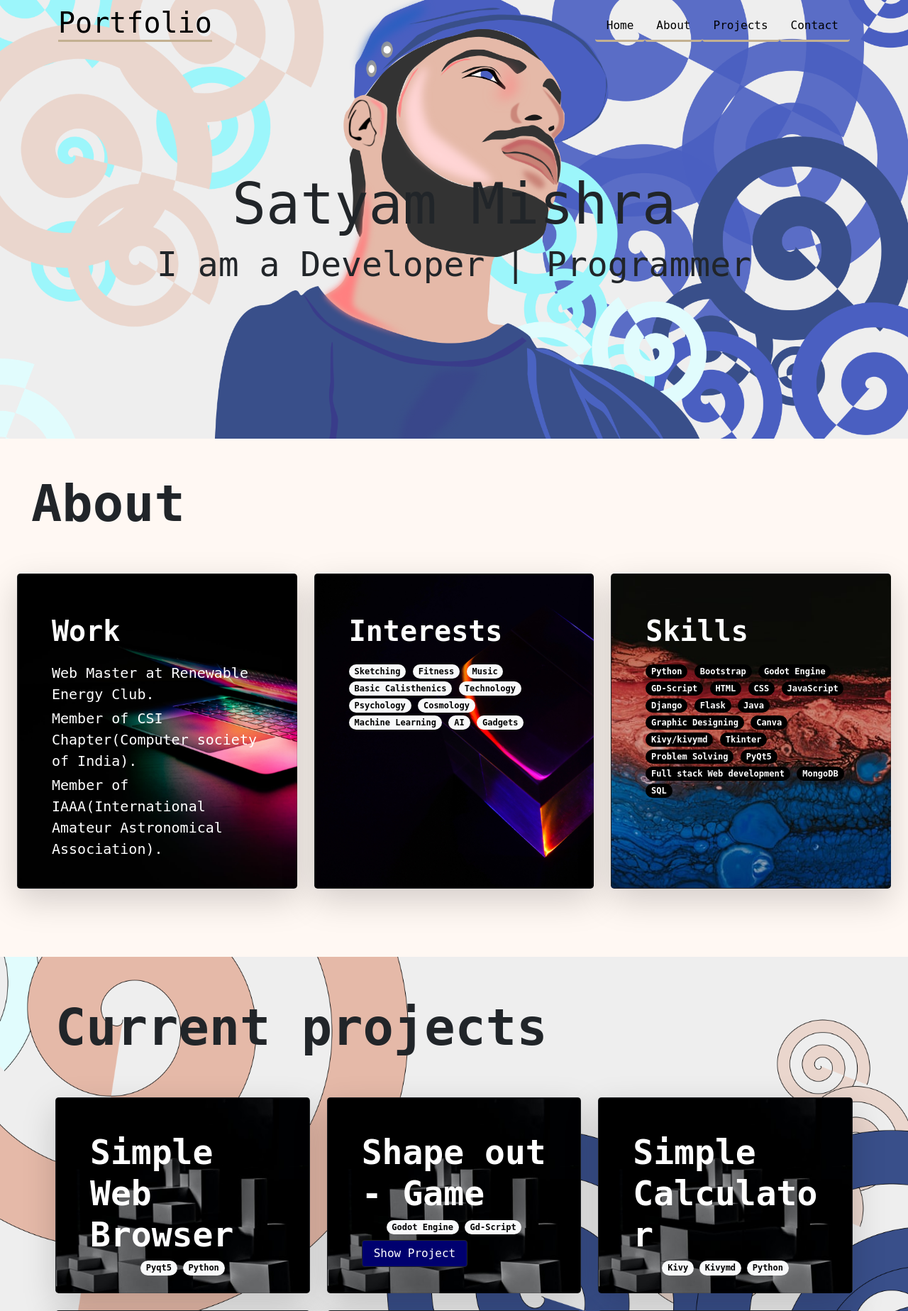
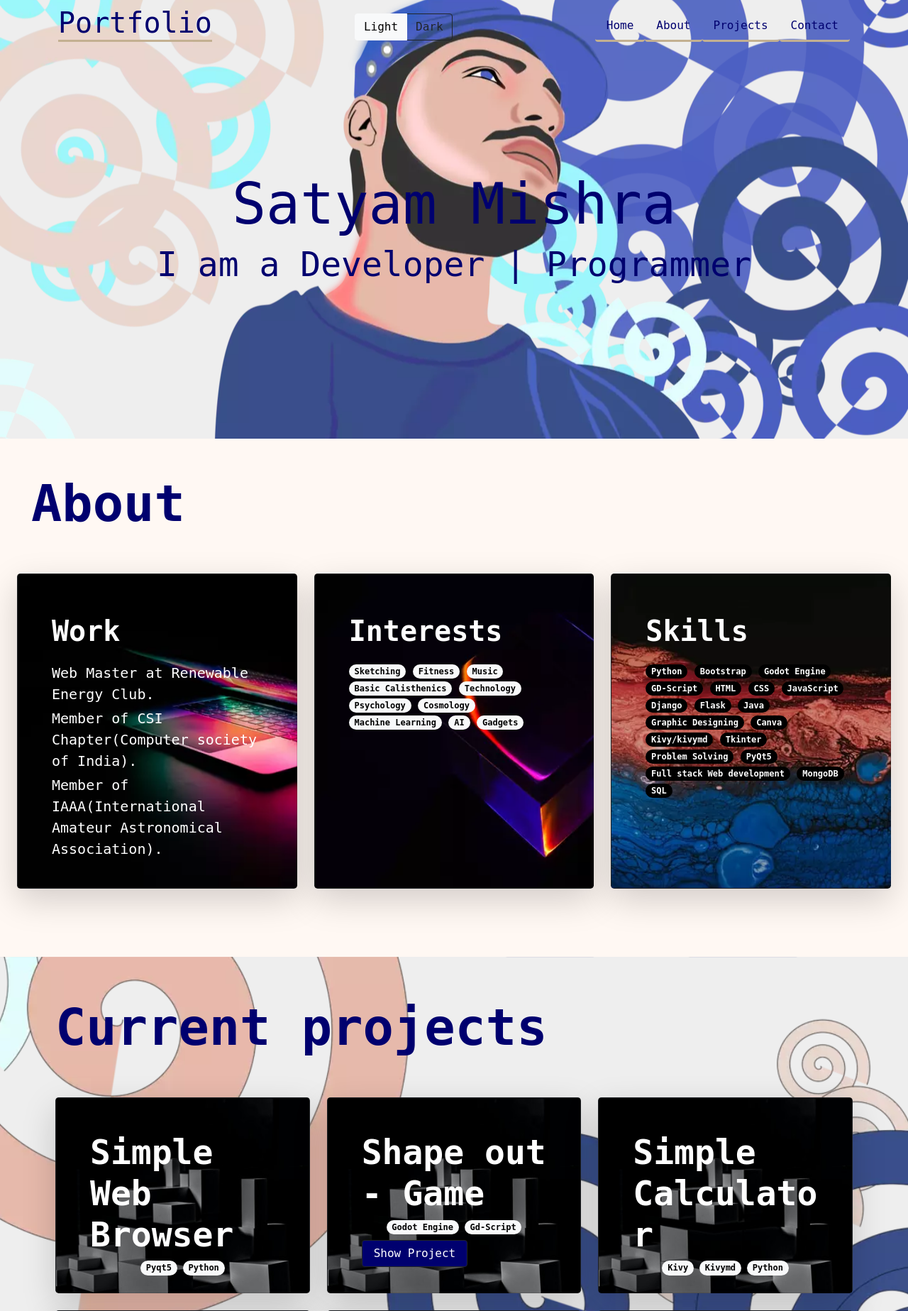
Before and after one commit to bedead/my-portfolio-flask, a Flask app: page / in a window 1280 px wide. Shown: the top 1847 px of the page at 71% size. Run offline with Flask 2, Linux system fonts and the light colour scheme; some libraries are stand-ins or nearby versions.

Commit message:
added dark mode

```diff
--- a/templates/home.html
+++ b/templates/home.html
@@ -29,6 +29,10 @@
 
     .hover-nav-color:hover {
         background-color: #E9DAC1;
+    }
+
+    .hover-nav-color-dark:hover {
+        background-color: #00006fff;
     }
 
     .nav-item a.nav-active {
@@ -64,26 +68,30 @@
     <nav id="fixed-nav" class="navbar navbar-expand-lg fixed-top" aria-label="Horizontal navbar">
         <div class="container-lg">
 
-            <h1 class="nav-active font-italic" style="color:black">Portfolio</h1>
-            <div class="text-center nav nav-pills rounded-3 justify-content-center float-md-end float-sm-none">
+            <h1 class="nav-active font-italic" style="color: #00006fff">Portfolio</h1>
+            <div class="btn-group d-flex">
+                <a id="light-btn" class="btn btn-outline-light active" onclick="change_mode()">Light</a>
+                <a id="dark-btn" class="btn btn-outline-dark" onclick="change_mode()">Dark</a>
+            </div>
+            <ul class="text-center nav nav-pills rounded-3 justify-content-center float-md-end float-sm-none">
                 <li class="nav-item">
-                    <a style="color: black;" class="nav-active nav-link hover-nav-color" href="#heroimage">Home</a>
+                    <a style="color: #00006fff;" class="nav-text nav-active nav-link hover-nav-color" href="#heroimage">Home</a>
                 </li>
                 <li class="nav-item">
-                    <a style="color: black;" class="nav-active nav-link hover-nav-color" href="#About">About</a>
+                    <a style="color: #00006fff;" class="nav-text nav-active nav-link hover-nav-color" href="#About">About</a>
                 </li>
                 <li class="nav-item">
-                    <a style="color: black;" class="nav-active nav-link hover-nav-color" href="#projects">Projects</a>
+                    <a style="color: #00006fff;" class="nav-text nav-active nav-link hover-nav-color" href="#projects">Projects</a>
                 </li>
                 <li class="nav-item">
-                    <a style="color: black;" class="nav-active nav-link hover-nav-color" href="#footer">Contact</a>
+                    <a style="color: #00006fff;" class="nav-text nav-active nav-link hover-nav-color" href="#footer">Contact</a>
                 </li>
-            </div>
+            </ul>
         </div>
     </nav>
 
 
-    <div id="heroimage" class="pt-sm-5 pb-sm-5 container-fluid mt-0 mb-0" style="background-color: #EEEEEE;background-image:url('/static/universal-elements/satyam-vector-2.png'); background-repeat: no-repeat; background-size: cover; background-position: center; height: 100%;">
+    <div id="heroimage" class="pt-sm-5 pb-sm-5 container-fluid mt-0 mb-0" style="background-color: #EEEEEE;background-image:url('/static/universal-elements/satyam-vector-2.webp'); background-repeat: no-repeat; background-size: cover; background-position: center; height: 100%;">
         {% for message in get_flashed_messages() %}
         <br>
         <br>
@@ -98,8 +106,8 @@
         <div class="container-fluid p-5 pb-md-4 pb-sm-5 pt-sm-5" style="text-align: center; top: 50%; left: 50%;">
             <div class="p-lg-5 p-md-4 pt-sm-5 pb-sm-5 mt-5 mb-5" style="background-color: transparent; border:none;">
                 <div class="p-lg-0 p-md-4 pt-sm-5 pb-sm-5 mt-5 mb-5" style="background-color: transparent; border:none;">
-                    <h1 class="display-1 hero-text pt-5 pt-lg-0">Satyam Mishra</h1>
-                    <h5 class="display-5 pt-3 pt-lg-0 pb-3 pb-lg-0 pb-md-0">I am a Developer | Programmer</h5>
+                    <h1 style="color: #00006fff;" class="display-1 hero-text pt-5 pt-lg-0">Satyam Mishra</h1>
+                    <h5 style="color: #00006fff;" class="display-5 pt-3 pt-lg-0 pb-3 pb-lg-0 pb-md-0">I am a Developer | Programmer</h5>
                 </div>
             </div>
         </div>
@@ -112,13 +120,13 @@
 
 
 
-    <div id="About" class="container-fluid px-4 py-5" style="background-color: #FFF8F3;">
-        <h1 style="padding-left: 20px;" class="display-2 fw-bold shake-anim">About</h1>
+    <div id="About" class="container-fluid px-4 py-lg-5 py-md-4 py-3" style="background-color: #FFF8F3;">
+        <h1 style="padding-left: 20px; color: #00006fff;" class="display-2 fw-bold shake-anim">About</h1>
 
-        <div class="row row-cols-1 row-cols-lg-3 align-items-stretch g-4 py-5">
+        <div class="row row-cols-1 row-cols-lg-3 align-items-stretch g-4 py-lg-5 py-3">
             <!-- Time for multiple clouds to dance around -->
             <div class="col">
-                <div class="card card-cover h-100 overflow-hidden text-white bg-dark rounded-3 shadow-lg" style="background-image: url('/static/universal-elements/about-work-bg-image.jpg'); position: relative; background-repeat: no-repeat; background-size: cover;">
+                <div class="card card-cover h-100 overflow-hidden text-white bg-dark rounded-3 shadow-lg" style="background-image: url('/static/universal-elements/about-work-bg-image.webp'); position: relative; background-repeat: no-repeat; background-size: cover;">
                     <div class="d-flex flex-column h-100 p-5 pb-3 text-white text-shadow-1">
                         <h2 class="pt-1 mt-2 mb-4 display-6 lh-1 fw-bold">Work</h2>
                         <p class="lead mb-1">Web Master at <strong>Renewable Energy</strong> Club.</p>
@@ -129,7 +137,7 @@
             </div>
 
             <div class="col">
-                <div class="card card-cover h-100 overflow-hidden text-white bg-dark rounded-3 shadow-lg" style="background-image: url('/static/universal-elements/about-Interests-bg-image.jpg'); position: relative; background-repeat: no-repeat; background-size: cover;">
+                <div class="card card-cover h-100 overflow-hidden text-white bg-dark rounded-3 shadow-lg" style="background-image: url('/static/universal-elements/about-Interests-bg-image.webp'); position: relative; background-repeat: no-repeat; background-size: cover;">
                     <div class="d-flex flex-column h-100 p-5 pb-3 text-white text-shadow-1">
                         <h2 class="pt-1 mt-2 mb-4 display-6 lh-1 fw-bold">Interests</h2>
                         <div class="gap-2d-sm-flex justify-content-center mb-4 anim">
@@ -151,7 +159,7 @@
             </div>
 
             <div class="col">
-                <div class="card card-cover h-100 overflow-hidden text-white bg-dark rounded-3 shadow-lg" style="background-image: url('/static/universal-elements/about-skills-bg-image.jpg'); position: relative; background-repeat: no-repeat; background-size: cover;">
+                <div class="card card-cover h-100 overflow-hidden text-white bg-dark rounded-3 shadow-lg" style="background-image: url('/static/universal-elements/about-skills-bg-image.webp'); position: relative; background-repeat: no-repeat; background-size: cover;">
                     <div class="d-flex flex-column h-100 p-5 pb-3 text-white text-shadow-1">
                         <h2 class="pt-1 mt-2 mb-4 display-6 lh-1 fw-bold">Skills</h2>
                         <div class="gap-2d-sm-flex justify-content-center mb-4 anim">
@@ -189,10 +197,10 @@
 
 
 
-    <div id="projects" class="container-fluid px-4 py-5 mb-0" style="background-color: #EEEEEE; background-attachment: fixed; background-image: url('/static/universal-elements/projects-bg-image.png');
+    <div id="projects" class="container-fluid px-4 py-5 mb-0" style="background-color: #EEEEEE; background-attachment: fixed; background-image: url('/static/universal-elements/projects-bg-image.webp');
     background-size: cover;background-repeat: no-repeat;">
         <div class="container p-2">
-            <h1 class="display-2 fw-bold shake-anim">Current projects</h1>
+            <h1 style="color: #00006fff;" class="display-2 fw-bold shake-anim">Current projects</h1>
 
             <div class="row row-cols-1 row-cols-lg-3 align-items-stretch g-4 py-5">
                 <div class="col">
@@ -325,9 +333,9 @@
                     <!--Grid column-->
                     <div class="social-buttons text-center col-md-4 col-lg-12 col-xl-12 mx-auto mt-0 mb-2">
                         <h4 style="color: #00006fff;" class="text-uppercase mb-4 font-weight-bold">Social Links</h4>
-                        <a target="_blank" style="color: #00006fff;" href="https://www.linkedin.com/in/satyam-mishra-019bab225"><i class="fa fa-linkedin"></i></a>
-                        <a target="_blank" style="color: #00006fff;" href="https://github.com/bedead"><i class="fa fa-github"></i></a>
-                        <a target="_blank" style="color: #00006fff;" href="mailto:satyam.work.only@gmail.com"><i class="fa fa-google"></i></a>
+                        <a target="_blank" style="color: #00006fff;" alt="linkedin link" href="https://www.linkedin.com/in/satyam-mishra-019bab225"><i class="fa fa-linkedin"></i></a>
+                        <a target="_blank" style="color: #00006fff;" alt="github link" href="https://github.com/bedead"><i class="fa fa-github"></i></a>
+                        <a target="_blank" style="color: #00006fff;" alt="mail link" href="mailto:satyam.work.only@gmail.com"><i class="fa fa-google"></i></a>
                     </div>
 
                     <!--Grid column-->
@@ -359,7 +367,7 @@
                         <h2 style="color: #00006fff;" class="text-center">My Location</h2>
                         <div class="cols mt-lg-5 mt-sm-2 mt-md-1">
                             <div id="map-container-google-3 mt-sm-5" class="z-depth-1-half map-container-3">
-                                <iframe src="https://maps.google.com/maps?q=KSR+Green+Valley&t=k&z=13&ie=UTF8&iwloc=&output=embed" frameborder="0" style="border:0" allowfullscreen></iframe>
+                                <iframe title="My location" src="https://maps.google.com/maps?q=KSR+Green+Valley&t=k&z=13&ie=UTF8&iwloc=&output=embed" frameborder="0" style="border:0" allowfullscreen></iframe>
                             </div>
                         </div>
                     </div>
@@ -369,7 +377,7 @@
             <!-- Grid container -->
 
             <!-- Copyright -->
-            <div class="text-center p-3">
+            <div style="color: #00006fff;" class="text-center p-3">
                 © 2020 Copyright:
                 <a style="color: #00006fff;" class="" href="/">Satyam Mishra</a>
             </div>
@@ -381,7 +389,41 @@
 
 
 </body>
+<script>
+    let nav_child = document.querySelectorAll('.nav-text');
+    var heroimage = document.getElementById("heroimage");
+    var about = document.getElementById("About");
+    var projects = document.getElementById("projects");
+    var footer = document.getElementById("footer");
 
+    function change_mode() {
+        if (document.getElementById("light-btn").className == "btn btn-outline-light active") {
+            heroimage.style.backgroundColor = "#060930";
+            about.style.backgroundColor = "#333456";
+            projects.style.backgroundColor = "#060930";
+            footer.style.backgroundColor = "#333456";
+            document.getElementById("light-btn").className = "btn btn-outline-light";
+            document.getElementById("dark-btn").className = "btn btn-outline-dark active";
+            nav_child.forEach(child => {
+                child.style.color = "white";
+                child.classList.remove("hover-nav-color");
+                child.classList.add("hover-nav-color-dark");
+            })
+        } else {
+            heroimage.style.backgroundColor = "#EEEEEE";
+            about.style.backgroundColor = "#FFF8F3";
+            projects.style.backgroundColor = "#EEEEEE";
+            footer.style.backgroundColor = "#FFF8F3";
+            document.getElementById("light-btn").className = "btn btn-outline-light active";
+            document.getElementById("dark-btn").className = "btn btn-outline-dark";
+            nav_child.forEach(child => {
+                child.style.color = "#00006fff";
+                child.classList.remove("hover-nav-color-dark");
+                child.classList.add("hover-nav-color");
+            })
+        }
+    }
+</script>
 <script src="https://cdn.jsdelivr.net/npm/bootstrap@5.1.3/dist/js/bootstrap.bundle.min.js " integrity="sha384-ka7Sk0Gln4gmtz2MlQnikT1wXgYsOg+OMhuP+IlRH9sENBO0LRn5q+8nbTov4+1p " crossorigin="anonymous "></script>
 
 </html>
```
Also changed, not shown: static/universal-elements/about-Interests-bg-image.jpg (deleted), static/universal-elements/about-Interests-bg-image.webp (added), static/universal-elements/about-skills-bg-image.jpg (deleted), static/universal-elements/about-skills-bg-image.webp (added), static/universal-elements/about-work-bg-image.jpg (deleted), static/universal-elements/about-work-bg-image.webp (added), static/universal-elements/projects-bg-image.png (deleted), static/universal-elements/projects-bg-image.webp (added), static/universal-elements/satyam-vector-2.png (deleted), static/universal-elements/satyam-vector-2.webp (added).
